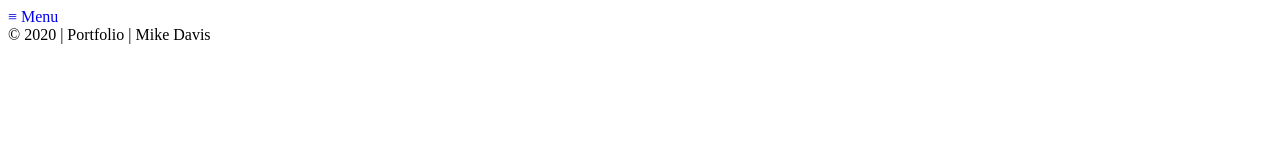
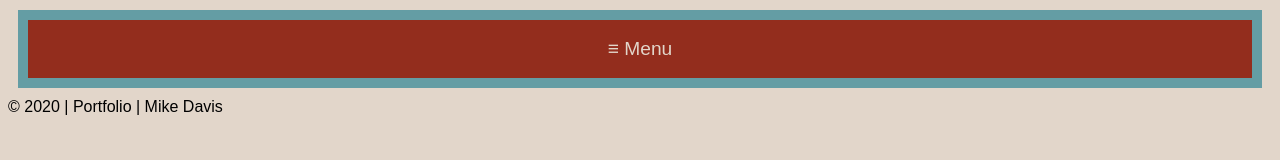
Before and after one commit to TheKwom/WDD-330, a plain HTML site: page index.html in a window 1280 px wide. Drawn offline with Linux system fonts and the light colour scheme.

Commit message:
add css to portfolio home

```diff
--- a/index.html
+++ b/index.html
@@ -6,6 +6,7 @@
     <meta http-equiv="X-UA-Compatible" content="ie=edge">
     <title>Portfolio</title>
     <link rel="stylesheet" href="styles/main.css">
+    <link href="https://fonts.googleapis.com/css2?family=Josefin+Sans:wght@423&display=swap" rel="stylesheet">
 </head>
 <body>
     <header>
--- a/styles/main.css
+++ b/styles/main.css
@@ -1,21 +1,52 @@
+body {
+    background-color: #E2D6CA;
+    font-family: 'Josefin Sans', sans-serif;
+}
+
 nav ul li:first-child {
     display: block;
 }
 
 nav ul li {
     display: none;
+    border: 10px solid #649DA4;
+    padding: 18px;
+    margin: 10px;
+    background-color: #932D1D;
+    transition: all 0.8s;
+    font-size: 120%;
 }
 
 nav ul {
     list-style: none;
     margin: 0%;
     padding: 0%;
+    text-align: center;
 }
 
 nav ul li a {
+    text-decoration: none;
+    color: #E2D6CA;
+}
+
+nav ul li:hover {
+    background-color: #649DA4;
+    color: #F2E5D5;
+}
+
+nav ul li a:visited {
     text-decoration: none;
 }
 
 .display li {
     display: block;
 }
+
+/* Colors */
+
+#E7A295 pink
+#33180B brown
+#932D1D red
+#649DA4 light blue
+#E2D6CA beige
+#4D7944 dark green
```
